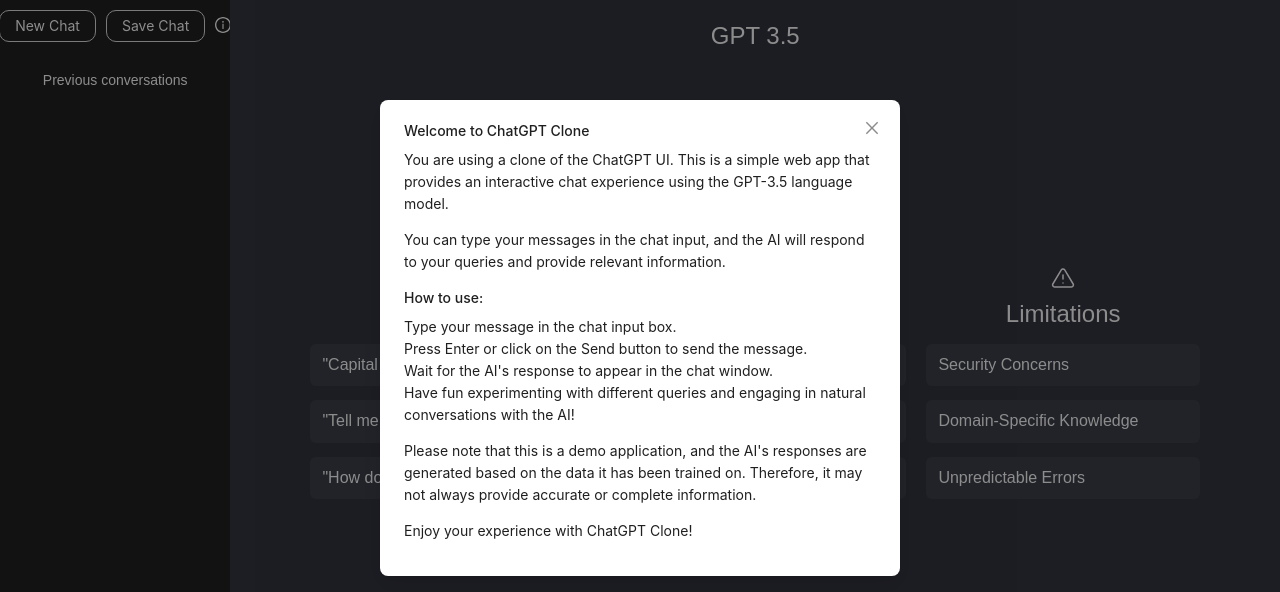
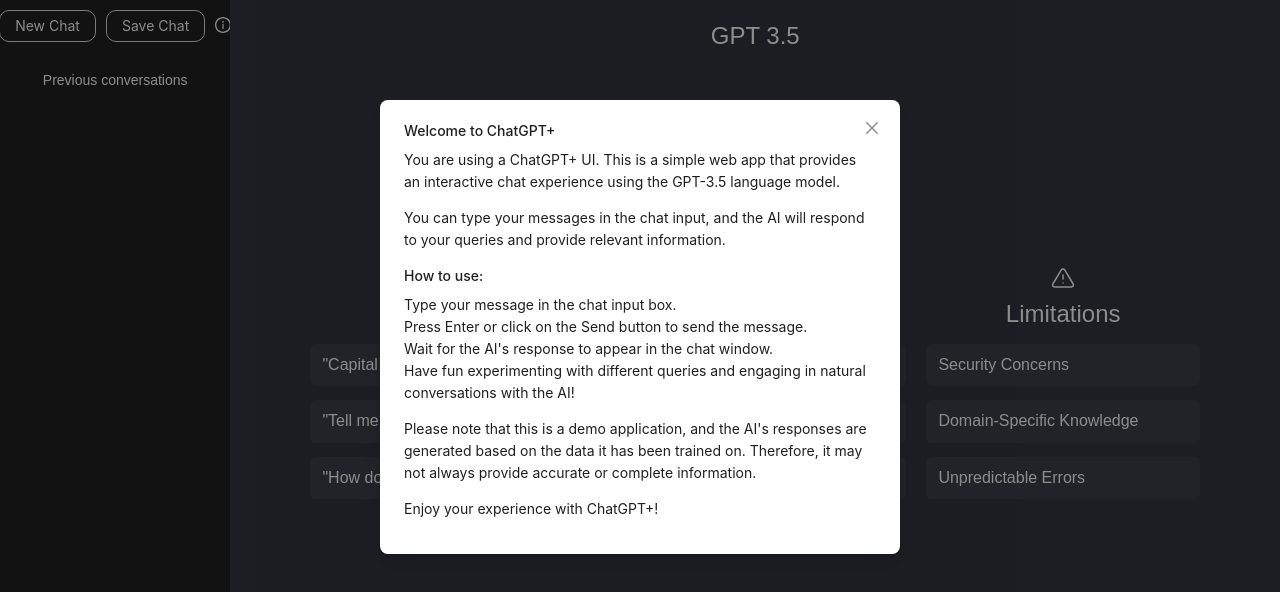
Before and after one commit to pushpendra-dpa/react-chatgpt, a React (Create React App) app: page / in a window 1280 px wide. Shown: the top 592 px of the page. Built offline with nearby package versions, Linux system fonts and the light colour scheme.

Commit message:
Added Steps Messages at each step of conversion

```diff
--- a/public/index.html
+++ b/public/index.html
@@ -22,7 +22,8 @@
       work correctly both with client-side routing and a non-root public URL.
       Learn how to configure a non-root public URL by running `npm run build`.
     -->
-  <title>dpaGPT</title>
+  <title>ChatGPT+ - An Enhanced Chatbot Application
+  </title>
 </head>
 
 <body>
--- a/src/App.js
+++ b/src/App.js
@@ -9,6 +9,8 @@
 function App() {
   const [state, setState] = useState({ isLoaded: false, isNewSession: true, conversation: {name: `Conversation ${((new Date()).getTime())} `, data: []}, previousConversations: []})
   const [isModalOpen, setIsModalOpen] = useState(true);
+  const [messageApi, contextHolder] = message.useMessage();
+
   const [forcedText, setForcedText] = useState('')
   const showModal = () => {
     setIsModalOpen(true);
@@ -41,6 +43,12 @@
   },[state])
   const getChatGPTAnswer = async (messages)=>{
     return new Promise(async (resolve, reject)=>{
+
+      messageApi.loading({
+        type: 'loading',
+        content: 'Responding to your message..',
+        duration: 0,
+      })
       try {
         let response = await fetch(host+"ask/",{
           method:"POST",
@@ -53,14 +61,26 @@
         setState(prev=>{
           return {...prev, conversation: {...prev.conversation, data: [...prev.conversation.data, {role: "assistant", content: data.content}]}}
         })
+        messageApi.destroy()
+
+        message.success("Got the response")
         resolve(true)
       } catch (error) {
+        messageApi.destroy()
+
+        message.error("Failed to Response")
         reject(false)
       }
     })
   }
  const onStop = async (blobURL, blob)=>{
-  // setState(prev=>{
+  messageApi.loading({
+    type: 'loading',
+    content: 'Converting your audio to text...',
+    duration: 0,
+  })
+  try {
+     // setState(prev=>{
   //   return {...prev, conversation: {...prev.conversation, data: [...prev.conversation.data, {role: "user", content: '', contentType: 'audio', url: blobURL}]}}
   // })
   let reader = new FileReader();
@@ -106,7 +126,12 @@
   allMessages.push({role: 'user', content: voiceToTextData})
   prevOlds.push({role: 'user', content: voiceToTextData})
   console.log(allMessages)
-
+  messageApi.destroy()
+  messageApi.loading({
+    type: 'loading',
+    content: 'Getting Response from Bot...',
+    duration: 0,
+  })
   // Now asking to ChatGPT
   response = await fetch(host+"ask/",{
     method:"POST",
@@ -131,6 +156,13 @@
 
   setState(prev=>{
     return {...prev, conversation: {...prev.conversation, data: prevOlds}}
+  })
+
+  messageApi.destroy()
+  messageApi.loading({
+    type: 'loading',
+    content: 'Converting Response into Audio...',
+    duration: 0,
   })
 
   // Text to voice
@@ -167,6 +199,9 @@
   setState(prev=>{
     return {...prev, conversation: {...prev.conversation, data: prevOlds}}
   })
+
+  messageApi.destroy()
+  messageApi.success("Response Completed!")
   // console.log(response)
 
 
@@ -179,9 +214,13 @@
   //   return {...prev, conversation: {...prev.conversation, data: [...prev.conversation.data, {role:"assistant", content: '', contentType: 'audio', url: audioURL}]}}
   // })
 
+  } catch (error) {
+
+  }
  }
   return (
     <div className="App">
+      {contextHolder}
       <Navigation state={state} setState={setState} isModalOpen={isModalOpen} setIsModalOpen={setIsModalOpen}/>
       <div className='main-screen'>
         {state.conversation.data.length == 0 ? <Example setForcedText={setForcedText} /> : <Chats content={state.conversation.data} />}
@@ -191,9 +230,9 @@
       <div className="modal-overlay">
           <div className="modal-content">
             <div className="modal-body">
-              <h2>Welcome to ChatGPT Clone</h2>
+              <h2>Welcome to ChatGPT+</h2>
               <p>
-                You are using a clone of the ChatGPT UI. This is a simple web app that provides an interactive chat
+                You are using a ChatGPT+ UI. This is a simple web app that provides an interactive chat
                 experience using the GPT-3.5 language model.
               </p>
               <p>
@@ -213,7 +252,7 @@
                 Please note that this is a demo application, and the AI's responses are generated based on the data it
                 has been trained on. Therefore, it may not always provide accurate or complete information.
               </p>
-              <p>Enjoy your experience with ChatGPT Clone!</p>
+              <p>Enjoy your experience with ChatGPT+!</p>
             </div>
           </div>
         </div>
--- a/src/Example.js
+++ b/src/Example.js
@@ -13,7 +13,7 @@
             </div>
             {/*heading*/}
             <div  >
-                <h1 class="text-center font-bold text-4xl pt-20 ">dpaGPT</h1>
+                <h1 class="text-center font-bold text-4xl pt-20 ">ChatGPT+ </h1>
 
             </div>
             {/*examples*/}
```
